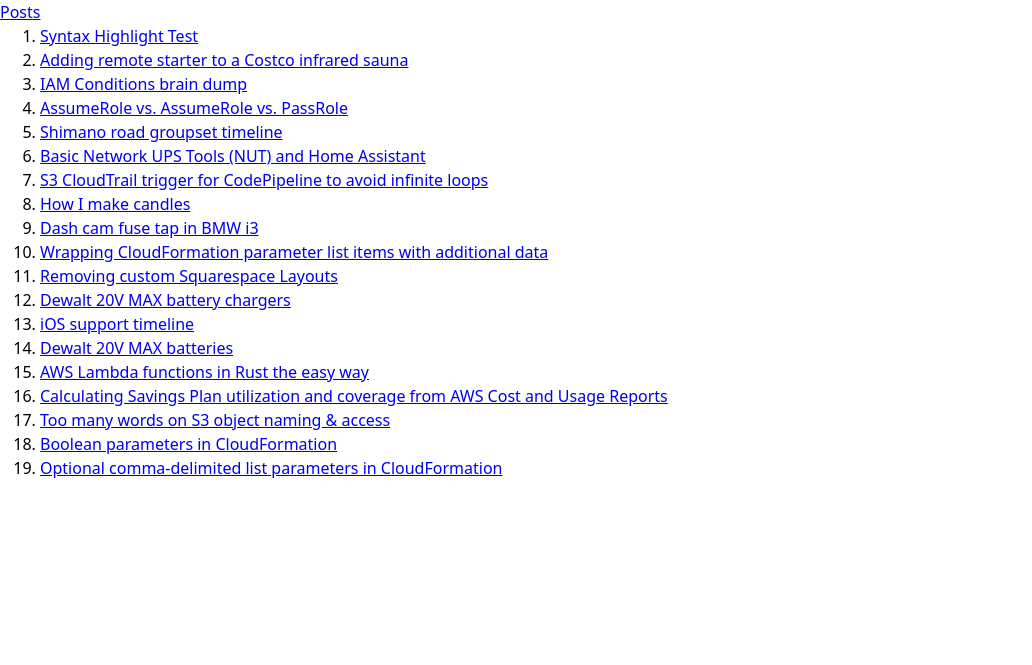
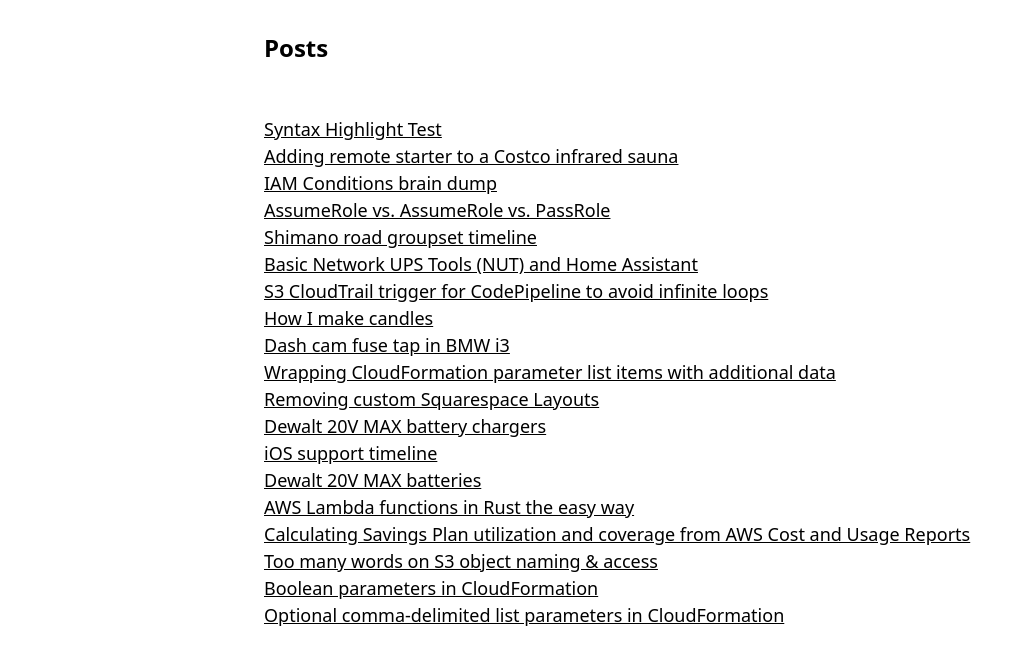
Before and after one commit to farski/awholenother.com, a Jekyll site: the page built from index.md, in a window 1280 px wide. Shown: the top 665 px of the page, without its empty margins (0-1032 px from the left). Built offline with Jekyll 4.4.1, drawn with Linux system fonts in a browser that asks for light colours.

Commit message:
Update main.css

```diff
--- a/css/main.css
+++ b/css/main.css
@@ -15,6 +15,7 @@
 html {
 	--16px: 1rem;
 	--18px: 1.125rem;
+	--24px: 1.5rem;
 }
 
 @media (prefers-color-scheme: dark) {
@@ -39,7 +40,6 @@
 	}
 }
 
-
 body {
 	line-height: 1.5;
 	-webkit-font-smoothing: antialiased;
@@ -63,6 +63,44 @@
 	text-wrap: pretty;
 }
 
+body > header {
+	nav {
+		padding: 30px 0 50px 0;
+		max-width: 752px;
+		margin-inline: auto;
+
+		@media only screen and (max-width: 1180px) {
+			padding-inline: 4%;
+		}
+
+		a {
+			color: inherit;
+			font-weight: bold;
+			text-decoration: none;
+			font-size: var(--24px);
+		}
+	}
+}
+
+main > ol {
+	list-style: none;
+	padding: 0;
+
+	li {
+		max-width: 752px;
+		margin-inline: auto;
+
+		@media only screen and (max-width: 1180px) {
+			padding-inline: 4%;
+		}
+
+		a {
+			color: inherit;
+			font-size: var(--18px);
+		}
+	}
+}
+
 article {
 	margin-block-end: 100px;
 
@@ -77,18 +115,25 @@
 		margin-block: 1lh;
 	}
 
-	h1,
+	#reading-time {
+		display: block;
+	}
+
+	> header h1,
+	> header #reading-time,
 	div[itemprop="articleBody"] > p,
 	div[itemprop="articleBody"] > blockquote,
 	div[itemprop="articleBody"] > h2,
 	div[itemprop="articleBody"] > h3,
 	div[itemprop="articleBody"] > h4,
 	div[itemprop="articleBody"] > ul {
-		max-width: 752px;
-		margin-inline: auto;
+		&:not(.full-bleed) {
+			max-width: 752px;
+			margin-inline: auto;
 
-		@media only screen and (max-width: 1180px) {
-			padding-inline: 4%;
+			@media only screen and (max-width: 1180px) {
+				padding-inline: 4%;
+			}
 		}
 	}
 
```
